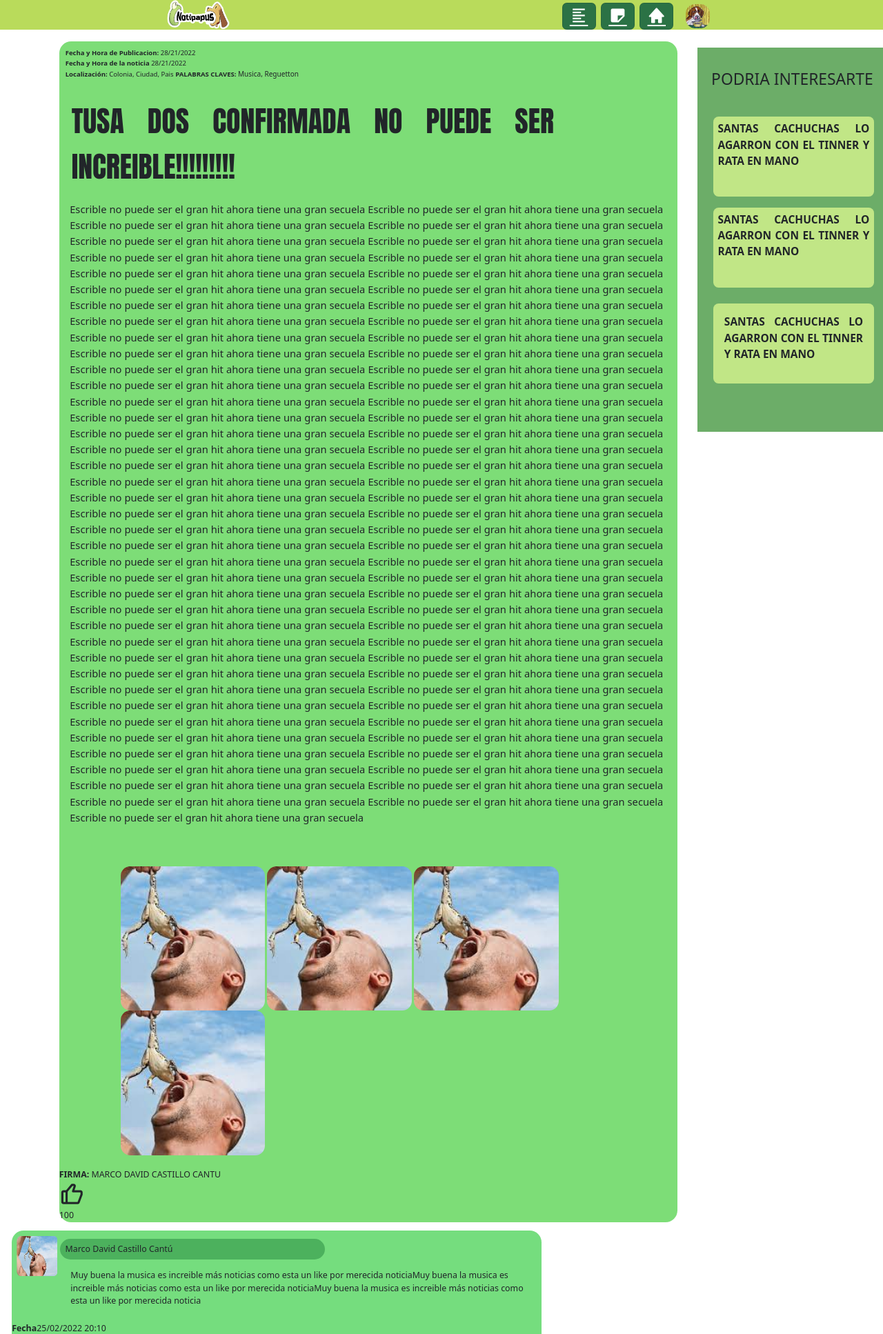
After one commit to Comicnist099/Vistas-Webs, a PHP site: page /NoticiasEntrar.php in a window 1280 px wide. The commit adds this page. Shown: the top 1934 px of the page at 69% size. Run offline with PHP 8.4, Linux system fonts and the light colour scheme; some libraries are stand-ins or nearby versions.

Commit message:
Renovacion

```diff
--- /dev/null
+++ b/Dashboard/NoticiasEntrar.php
@@ -0,0 +1,118 @@
+<!DOCTYPE html>
+<html lang="en">
+<title>Insert title here</title>
+
+<link rel="stylesheet" href="css/NoticiasEntrar.css">
+<?php include('./Templates/Nav_bar.php') ?>
+<body>
+<section class="Reciente">
+    <h3>PODRIA INTERESARTE</h3><br><br><br>
+    <div class=ConjuntoNoticias>
+      <span Class="Noticia1">SANTAS CACHUCHAS LO AGARRON CON EL TINNER Y RATA EN MANO</span>
+      <span Class="Noticia2">SANTAS CACHUCHAS LO AGARRON CON EL TINNER Y RATA EN MANO</span>
+      <span Class="Noticia3">SANTAS CACHUCHAS LO AGARRON CON EL TINNER Y RATA EN MANO</span>
+    </div>
+
+  </section>
+<section class="Publicaciones2">
+
+<div class="Casilla">
+<div class=CasillaFecha>
+
+  <a style="font-weight:900">Fecha y Hora de Publicacion: </a><a>28/21/2022</a> <br>
+  <a style="font-weight:900">Fecha y Hora de la noticia </a><a>28/21/2022</a> <br>
+  <a style="font-weight:900">Localización: </a><a>Colonia, </a><a>Ciudad, </a><a>Pais </a>
+  <a style="font-weight:900">PALABRAS CLAVES: </a>Musica, Reguetton<a>
+</div>
+
+
+<div class="CasillaTitulo">
+<span style=" font-weight:900"> TUSA DOS CONFIRMADA NO PUEDE SER INCREIBLE!!!!!!!!!</span><br>
+
+</div>
+<div  class="large-3" style="font-weight:400" >
+  <a>Escrible no puede ser el gran hit ahora tiene una gran secuela Escrible no puede ser el gran hit ahora tiene una gran secuela Escrible no puede ser el gran hit ahora tiene una gran secuela Escrible no puede ser el gran hit ahora tiene una gran secuela Escrible no puede ser el gran hit ahora tiene una gran secuela Escrible no puede ser el gran hit ahora tiene una gran secuela Escrible no puede ser el gran hit ahora tiene una gran secuela</a>
+  <a>Escrible no puede ser el gran hit ahora tiene una gran secuela Escrible no puede ser el gran hit ahora tiene una gran secuela Escrible no puede ser el gran hit ahora tiene una gran secuela Escrible no puede ser el gran hit ahora tiene una gran secuela Escrible no puede ser el gran hit ahora tiene una gran secuela Escrible no puede ser el gran hit ahora tiene una gran secuela Escrible no puede ser el gran hit ahora tiene una gran secuela</a>
+  <a>Escrible no puede ser el gran hit ahora tiene una gran secuela Escrible no puede ser el gran hit ahora tiene una gran secuela Escrible no puede ser el gran hit ahora tiene una gran secuela Escrible no puede ser el gran hit ahora tiene una gran secuela Escrible no puede ser el gran hit ahora tiene una gran secuela Escrible no puede ser el gran hit ahora tiene una gran secuela Escrible no puede ser el gran hit ahora tiene una gran secuela</a>
+  <a>Escrible no puede ser el gran hit ahora tiene una gran secuela Escrible no puede ser el gran hit ahora tiene una gran secuela Escrible no puede ser el gran hit ahora tiene una gran secuela Escrible no puede ser el gran hit ahora tiene una gran secuela Escrible no puede ser el gran hit ahora tiene una gran secuela Escrible no puede ser el gran hit ahora tiene una gran secuela Escrible no puede ser el gran hit ahora tiene una gran secuela</a>
+  <a>Escrible no puede ser el gran hit ahora tiene una gran secuela Escrible no puede ser el gran hit ahora tiene una gran secuela Escrible no puede ser el gran hit ahora tiene una gran secuela Escrible no puede ser el gran hit ahora tiene una gran secuela Escrible no puede ser el gran hit ahora tiene una gran secuela Escrible no puede ser el gran hit ahora tiene una gran secuela Escrible no puede ser el gran hit ahora tiene una gran secuela</a>
+  <a>Escrible no puede ser el gran hit ahora tiene una gran secuela Escrible no puede ser el gran hit ahora tiene una gran secuela Escrible no puede ser el gran hit ahora tiene una gran secuela Escrible no puede ser el gran hit ahora tiene una gran secuela Escrible no puede ser el gran hit ahora tiene una gran secuela Escrible no puede ser el gran hit ahora tiene una gran secuela Escrible no puede ser el gran hit ahora tiene una gran secuela</a>
+  <a>Escrible no puede ser el gran hit ahora tiene una gran secuela Escrible no puede ser el gran hit ahora tiene una gran secuela Escrible no puede ser el gran hit ahora tiene una gran secuela Escrible no puede ser el gran hit ahora tiene una gran secuela Escrible no puede ser el gran hit ahora tiene una gran secuela Escrible no puede ser el gran hit ahora tiene una gran secuela Escrible no puede ser el gran hit ahora tiene una gran secuela</a>
+  <a>Escrible no puede ser el gran hit ahora tiene una gran secuela Escrible no puede ser el gran hit ahora tiene una gran secuela Escrible no puede ser el gran hit ahora tiene una gran secuela Escrible no puede ser el gran hit ahora tiene una gran secuela Escrible no puede ser el gran hit ahora tiene una gran secuela Escrible no puede ser el gran hit ahora tiene una gran secuela Escrible no puede ser el gran hit ahora tiene una gran secuela</a>
+  <a>Escrible no puede ser el gran hit ahora tiene una gran secuela Escrible no puede ser el gran hit ahora tiene una gran secuela Escrible no puede ser el gran hit ahora tiene una gran secuela Escrible no puede ser el gran hit ahora tiene una gran secuela Escrible no puede ser el gran hit ahora tiene una gran secuela Escrible no puede ser el gran hit ahora tiene una gran secuela Escrible no puede ser el gran hit ahora tiene una gran secuela</a>
+  <a>Escrible no puede ser el gran hit ahora tiene una gran secuela Escrible no puede ser el gran hit ahora tiene una gran secuela Escrible no puede ser el gran hit ahora tiene una gran secuela Escrible no puede ser el gran hit ahora tiene una gran secuela Escrible no puede ser el gran hit ahora tiene una gran secuela Escrible no puede ser el gran hit ahora tiene una gran secuela Escrible no puede ser el gran hit ahora tiene una gran secuela</a>
+  <a>Escrible no puede ser el gran hit ahora tiene una gran secuela Escrible no puede ser el gran hit ahora tiene una gran secuela Escrible no puede ser el gran hit ahora tiene una gran secuela Escrible no puede ser el gran hit ahora tiene una gran secuela Escrible no puede ser el gran hit ahora tiene una gran secuela Escrible no puede ser el gran hit ahora tiene una gran secuela Escrible no puede ser el gran hit ahora tiene una gran secuela</a>
+
+</div>
+
+  <br><br><br>
+<div class="ConjuntoImg2">
+<a class="imagenPublic2" ><img src="img/descarga.jpg" alt="logotipo" ></a>
+<a class="imagenPublic2" ><img src="img/descarga.jpg" alt="logotipo" ></a>
+<a class="imagenPublic2" ><img src="img/descarga.jpg" alt="logotipo" ></a>
+<a class="imagenPublic2" ><img src="img/descarga.jpg" alt="logotipo" ></a>
+<br><br>
+
+
+</div>
+<a style="font-weight:900">FIRMA: </a> <a> MARCO DAVID CASTILLO CANTU </a><br>
+
+<i id="Hola" class='bx bx-like bx-lg' ></i>
+<p>100</p>
+
+
+
+</div>
+
+</div>
+</section>
+<section class="Comentarios">
+  <div>
+  <a class="imagenComentarios" ><img src="img/descarga.jpg" alt="logotipo" ></a>
+<h6>Marco David Castillo Cantú</h6>
+<p>Muy buena la musica es increible más noticias como esta un like por merecida noticiaMuy buena la musica es increible más noticias como esta un like por merecida noticiaMuy buena la musica es increible más noticias como esta un like por merecida noticia</p>
+<a style="font-weight:900">Fecha</a><a>25/02/2022 20:10</a><br>
+<a style="font-weight:900"></a><a></a><br>
+</div>
+<button type="button" class="btn btn-primary">Responder</button>
+</section><br>
+
+<section class="Comentarios2">
+  <div>
+  <a class="imagenComentarios" ><img src="img/descarga.jpg" alt="logotipo" ></a>
+<h6>Marco David Castillo Cantú</h6>
+<p>Muy buena la musica es increible más noticias como esta un like por merecida noticiaMuy buena la musica es increible más noticias como esta un like por merecida noticiaMuy buena la musica es increible más noticias como esta un like por merecida noticia</p>
+<a style="font-weight:900">Fecha</a><a>25/02/2022 20:10</a><br>
+<a style="font-weight:900"></a><a></a><br>
+</div>
+<button type="button" class="btn btn-primary">Responder</button>
+</section><br>
+
+<section class="Comentarios">
+  <div>
+  <a class="imagenComentarios" ><img src="img/descarga.jpg" alt="logotipo" ></a>
+<h6>Marco David Castillo Cantú</h6>
+<p>Muy buena la musica es increible más noticias como esta un like por merecida noticiaMuy buena la musica es increible más noticias como esta un like por merecida noticiaMuy buena la musica es increible más noticias como esta un like por merecida noticia</p>
+<a style="font-weight:900">Fecha</a><a>25/02/2022 20:10</a><br>
+<a style="font-weight:900"></a><a></a><br>
+</div>
+<button type="button" class="btn btn-primary">Responder</button>
+</section><br>
+
+
+
+
+<div class="Escribir2">
+<i class='bx bxs-right-arrow bx-md' style='color:#458c33'  ></i>
+</div>
+<div class="Escribir">
+
+<input class="form-control" type="text" placeholder="Escribe un comentario">
+
+</div>
+
+
+<?php include('./Templates/Footer.php') ?>
+</body>
+</html>
+<script src="js/Like.js"> </script>
--- a/Dashboard/Templates/Nav_bar.php
+++ b/Dashboard/Templates/Nav_bar.php
@@ -1,4 +1,4 @@
- <!---ICONOShsla-->
+
 
  <head>
 
--- a/Dashboard/css/Nav_Bar.css
+++ b/Dashboard/css/Nav_Bar.css
@@ -20,6 +20,7 @@ header {
     transition: 0.6s;
 
   }
+
 #Casa {
     color: hsl(0, 0%, 100%);
     background: #2b7245;
--- /dev/null
+++ b/Dashboard/css/NoticiasEntrar.css
@@ -0,0 +1,264 @@
+:root{
+  --Comentarios-Top:30px;
+  --Comentarios-left:20px;
+}
+
+
+
+.{
+    position:absolute;
+    justify-content: space-between;
+
+    left:100px;
+
+    margin-top: 0em;
+   }
+   .ConjuntoImg2{
+    margin-left: 115px;
+  }
+
+   .ConjuntoImg2 .imagenPublic2 img{
+
+    object-fit:cover;
+    border-radius: 20px;
+    width:300px;
+    height: 300px;
+   }
+
+   .imagenPublic2 img:hover{
+
+
+    object-fit:cover;
+    -webkit-transform:scale(1.3);
+    transform:scale(1.1);
+    transition:0.6s;
+
+   }
+
+  .Publicaciones2 .Casilla2 span{
+
+    color: #2b7245;
+  }
+
+
+
+
+  .CasillaTitulo{
+    text-align:justify;
+    padding: 2%;
+    font-size:60px;
+    width: 1000px;
+    font-family: Impact;
+  }
+
+  .CasillaFecha{
+    font-size:13px;
+    float: center;
+    padding: 1%;
+  }
+
+
+  .Casilla2{
+
+    margin-top: 2em;
+  }
+
+  .Publicaciones2{
+    margin-left: 100px;
+    background-color: rgb(125, 221, 119);
+    width: 70%;
+    margin-top: 20px;
+    border-radius: 20px;
+
+  }
+
+  #Etiquetas{
+    background: rgb(195, 125, 92);
+    border-radius: 20px;
+    margin-top: 14em;
+
+    float:right;
+    padding: 10px;
+
+  }
+
+
+  .large-3 {
+font-size: 20px;
+text-align: justify;
+width: 96%;
+margin-left: 20px;
+}
+.bx{
+  cursor: pointer;
+}
+
+#Hola{
+  font-size:700px;
+}
+
+.Reciente h3{
+  text-align: center;
+  margin-top: 40px;
+  }
+  .Noticia3:hover{
+    transform: scale(1.1);
+    cursor:pointer;
+    transition: .3s;
+    font-weight:900;
+  }
+
+  .Noticia2:hover{
+    transform: scale(1.1);
+    cursor:pointer;
+    transition: .3s;
+    font-weight:900;
+  }
+
+
+  .Noticia1:hover{
+    transform: scale(1.1);
+    cursor:pointer;
+    transition: .3s;
+    font-weight:900;
+  }
+
+  .Noticia1{
+    transition: .3s;
+    position:absolute;
+    background-color: #c1e686;
+    border-radius: 10px;
+    left: 30px;
+    top:130px;
+    font-size: 20px;
+    width: 300px;
+    height: 150px;
+    font-weight:600;
+    text-overflow: ellipsis;
+    overflow: hidden;
+    padding: 8px;
+    text-align: justify;
+
+
+  }
+
+
+  .Noticia2{
+    transition: .3s;
+    position:absolute;
+    background-color: #c1e686;
+    border-radius: 10px;
+    left: 30px;
+    top:300px;
+    font-size: 20px;
+    width: 300px;
+    height: 150px;
+    font-weight:600;
+    text-overflow: ellipsis;
+    overflow: hidden;
+    padding: 8px;
+    text-align: justify;
+
+
+  }
+
+
+  .Noticia3{
+    transition: .3s;
+    position:absolute;
+    background-color: #c1e686;
+    border-radius: 10px;
+    left: 30px;
+    top:480px;
+    font-size: 20px;
+    width: 300px;
+    height: 150px;
+    font-weight:600;
+    text-overflow: ellipsis;
+    overflow: hidden;
+    padding: 20px;
+    text-align: justify;
+
+
+  }
+
+
+
+  .Reciente{
+    position:absolute;
+    left: 79%;
+    top:80px;
+    width: 320px;
+    height: 650px;
+    background-color: rgb(108, 173, 104);
+  }
+  .Comentarios{
+    background-color: rgb(117, 221, 126);
+    width: 60%;
+    border-radius: 20px;
+    margin-left: 20px;
+  }
+
+  .Comentarios h6{
+    margin-top:-80px;
+    margin-left:90px;
+    background-color: #4cb15d;
+    border-radius: 30px;
+    width: 50%;
+    padding: 10px;
+  }
+  .imagenComentarios img{
+    position:static;
+    width: 100px;
+    padding: 10px;
+    height: 100px;
+    border-radius: 20px;
+  }
+
+  .Contenido{
+    margin-left: 90px;
+    font-size: 20px;
+    text-align: justify;
+    width: 96%;
+  }
+
+  .Comentarios p{
+    margin-left: 100px;
+    padding: 10px;
+  }
+
+  .btn{
+    margin-left:70%;
+  }
+
+  .Escribir input{
+    margin-left: 20px;
+    width: 60%;
+  }
+
+  .Escribir2 {
+    position: absolute;
+
+    margin-left: 60%;
+  }
+
+  .Comentarios2{
+    background-color: rgb(117, 221, 126);
+    width: 60%;
+    border-radius: 20px;
+    margin-left: 100px;
+  }
+
+  .Comentarios2 h6{
+    margin-top:-80px;
+    margin-left:90px;
+    background-color: #4cb15d;
+    border-radius: 30px;
+    width: 50%;
+    padding: 10px;
+  }
+
+  .Comentarios2 p{
+    margin-left: 100px;
+    padding: 10px;
+  }
```
Also changed, not shown: Dashboard/Crear_Noticia.php (added, +69 -0 lines), Dashboard/css/Crear_Noticias.css (added, +83 -0 lines), Dashboard/js/Like.js (added, +19 -0 lines), Dashboard/js/etiquetas.js (added, +44 -0 lines).
